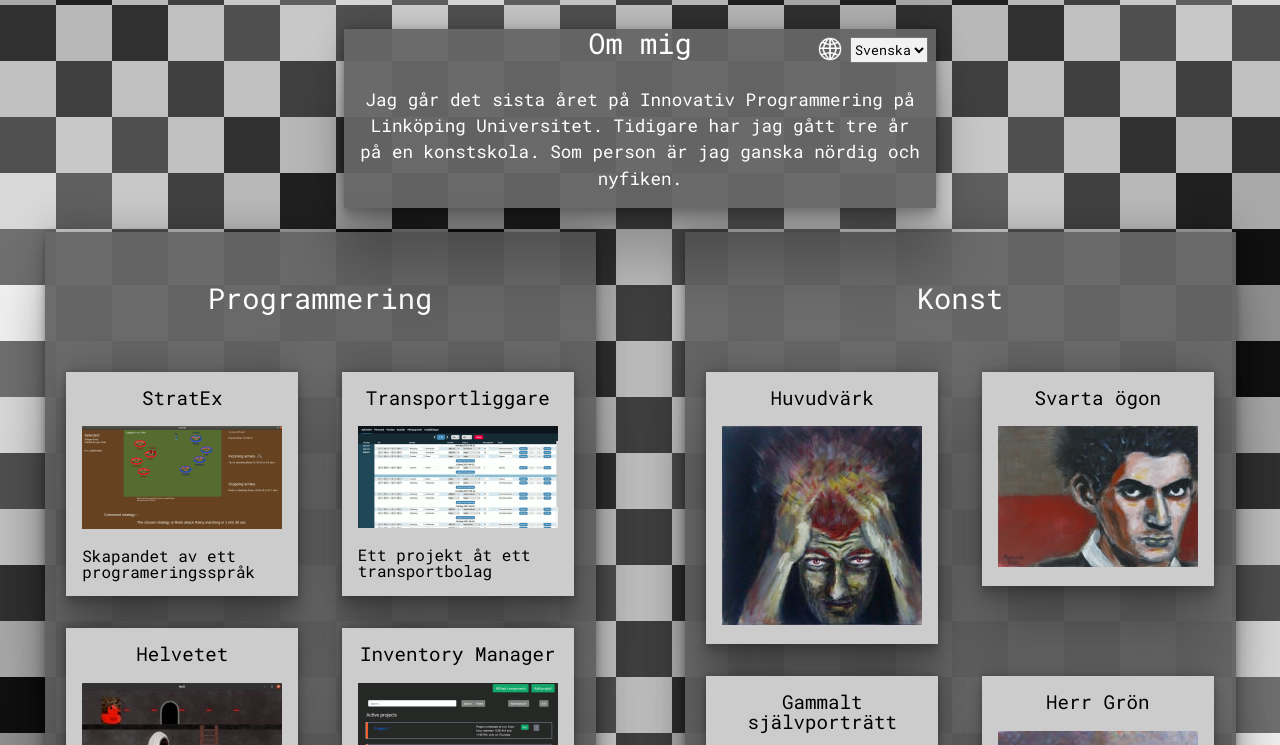
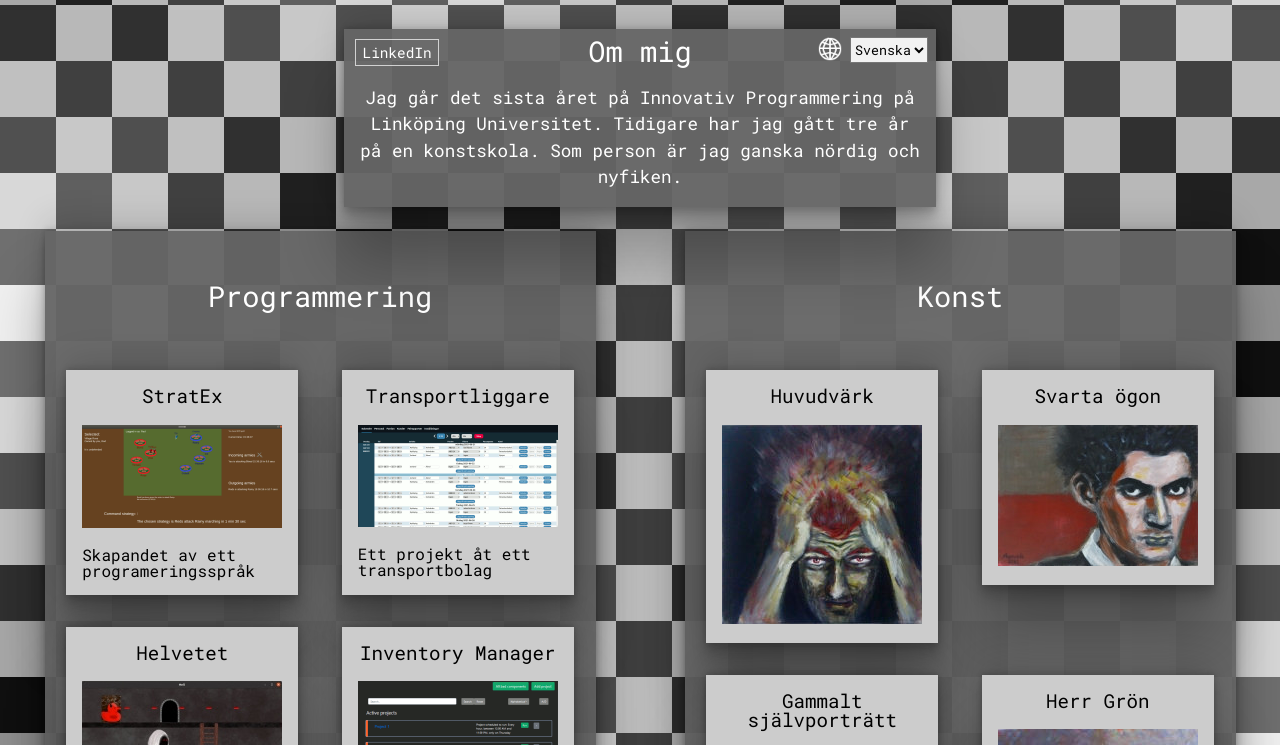
Before and after one commit to ManuelaKarlsson/ManuelaKarlsson.github.io, a plain HTML site: page index.html in a window 1280 px wide. Shown: the part 107-852 px from the top of the page. Drawn offline with Linux system fonts and the light colour scheme.

Commit message:
added link to linkedin

```diff
--- a/index.css
+++ b/index.css
@@ -46,7 +46,7 @@ html {
     background-image: url('./page_images/chess.png');
 }
 
-h1, h2, h3, option, select, p, label{
+h1, h2, h3, option, select, p, label, a{
     font-family: 'RobotoMonoRegular', 'monospace';
     font-display: swap;
 }
@@ -93,6 +93,29 @@ select, option{
     cursor: pointer;
 }
 
+#linkedin-wrapper{
+    position: absolute;
+    top: 0;
+    left: 0;
+    width: fit-content;
+    height: fit-content;
+    padding-top: 1rem;
+    padding-left: 0.7rem;
+}
+
+#linkedin{
+    text-decoration: none;
+    color: white;
+    font-size: 0.9rem;
+    padding: 0.2rem 0.4rem;
+    border: 1px solid rgba(255, 255, 255, 0.7);
+    transition: 0.2s;
+}
+
+#linkedin:hover{
+    border: 1px solid white;
+}
+
 #language-wrapper{
     position: absolute;
     top: 0;
@@ -118,8 +141,9 @@ select, option{
 
 #about-title{
     color: var(--about);
-    margin-top: 1em;
-    margin-bottom: 1em;
+    padding-top: 0.5rem;
+    /* margin-top: 1rem; */
+    margin-bottom: 1.2rem;
 }
 
 #about-content{
--- a/index.html
+++ b/index.html
@@ -32,6 +32,9 @@
 
             <div id="about-content">
                 <h2 id="about-title"></h2>
+                    <div id="linkedin-wrapper">
+                        <a href="https://www.linkedin.com/in/manuela-karlsson-99732322b/" id="linkedin">LinkedIn</a>
+                    </div>
                     <div id="language-wrapper">
                         <label for="language" id="language-label"><img id="globe" alt="languages" src="./page_images/globe.png"></label>
                         <select name="langauge" id="language">
```
